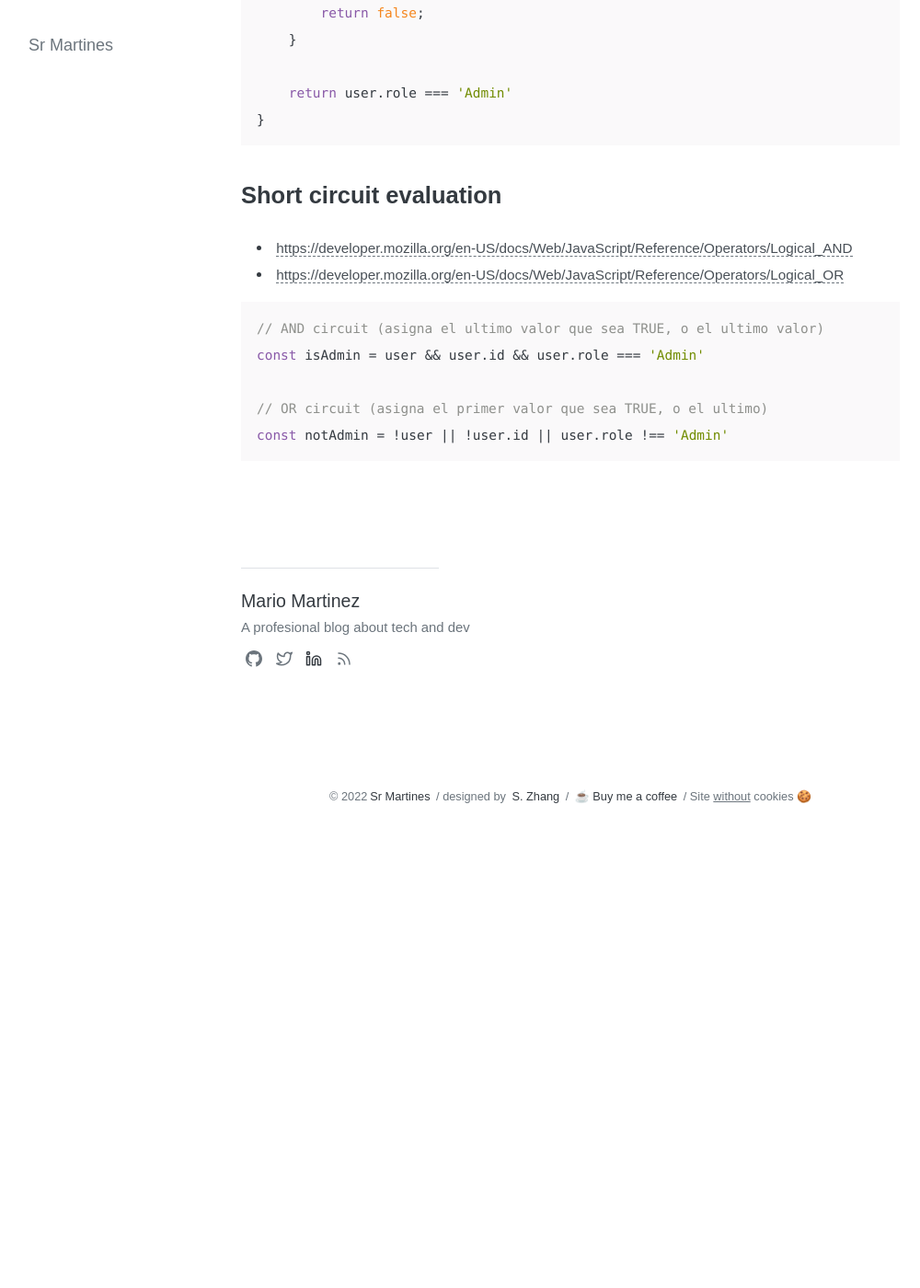
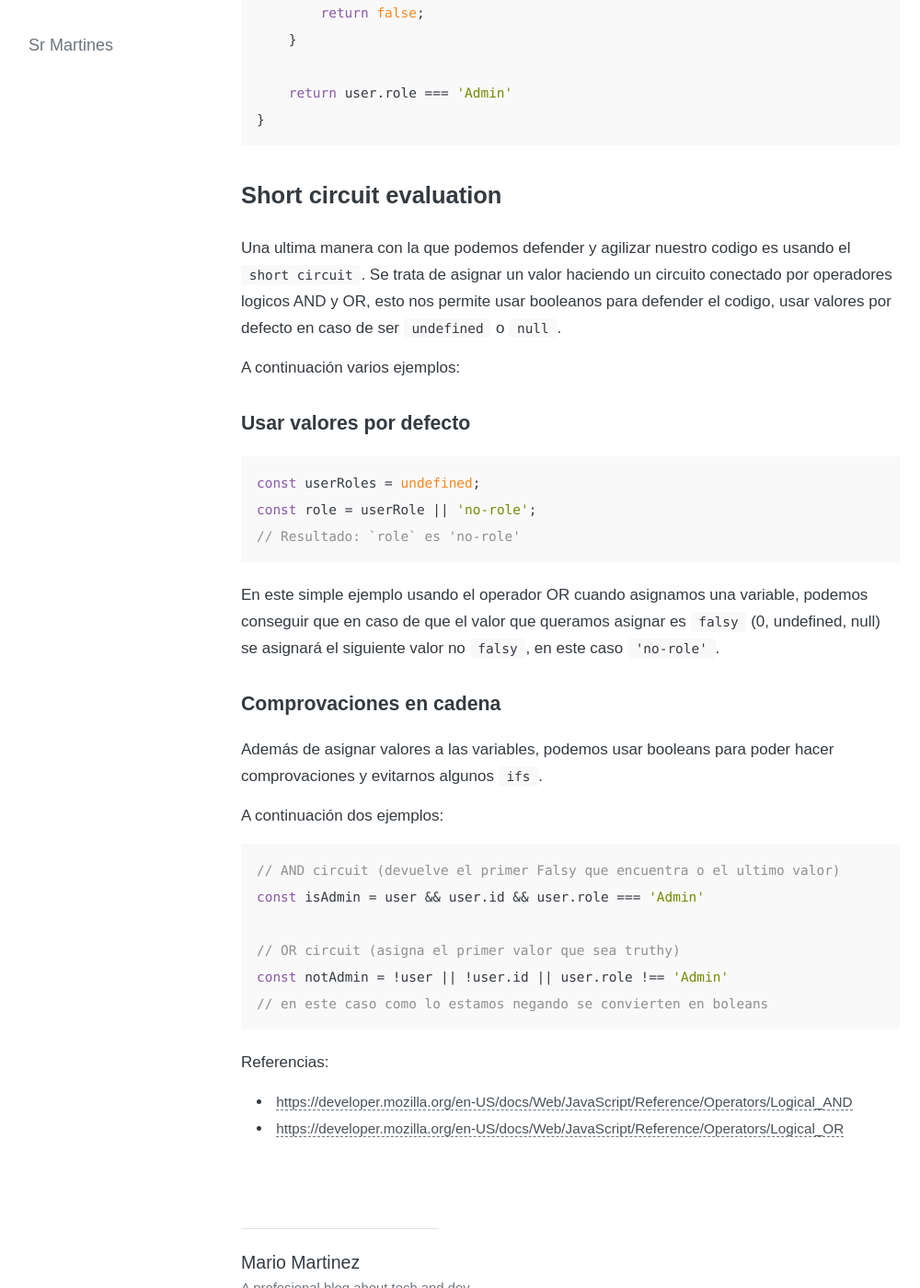
Before and after one commit to ewiggin/srmartines, a Jekyll site: the page built from _posts/2022-04-06-usar-correctamente-defensivas.md, in a window 1280 px wide and 1400 px high, scrolled down 3990 px. Shown: the whole window at 92% size, without its empty margins (20-1020 px from the left). Built offline with Jekyll 4.4.1, drawn with Linux system fonts in a browser that asks for light colours; before the commit the page ends 4890 px from its top, so only the background shows below that.

Commit message:
ampliar seccion de shortcircuit

````diff
--- a/_posts/2022-04-06-usar-correctamente-defensivas.md
+++ b/_posts/2022-04-06-usar-correctamente-defensivas.md
@@ -133,13 +133,40 @@ function isAdmin(user): boolean {
 
 ### Short circuit evaluation
 
+Una ultima manera con la que podemos defender y agilizar nuestro codigo es usando el `short circuit`.
+Se trata de asignar un valor haciendo un circuito conectado por operadores logicos AND y OR, esto nos permite
+usar booleanos para defender el codigo, usar valores por defecto en caso de ser `undefined` o `null`.
+
+A continuación varios ejemplos:
+
+#### Usar valores por defecto
+
+```typescript
+const userRoles = undefined;
+const role = userRole || 'no-role';
+// Resultado: `role` es 'no-role'
+```
+En este simple ejemplo usando el operador OR cuando asignamos una variable, podemos conseguir que en
+caso de que el valor que queramos asignar es `falsy` (0, undefined, null) se asignará el siguiente valor
+no `falsy`, en este caso `'no-role'`.
+
+#### Comprovaciones en cadena
+
+Además de asignar valores a las variables, podemos usar booleans para poder hacer comprovaciones y evitarnos
+algunos `ifs`.
+
+A continuación dos ejemplos:
+
+```typescript
+// AND circuit (devuelve el primer Falsy que encuentra o el ultimo valor)
+const isAdmin = user && user.id && user.role === 'Admin'
+
+// OR circuit (asigna el primer valor que sea truthy)
+const notAdmin = !user || !user.id || user.role !== 'Admin'
+// en este caso como lo estamos negando se convierten en boleans
+```
+
+Referencias:
+
 - [https://developer.mozilla.org/en-US/docs/Web/JavaScript/Reference/Operators/Logical_AND](https://developer.mozilla.org/en-US/docs/Web/JavaScript/Reference/Operators/Logical_AND)
 - [https://developer.mozilla.org/en-US/docs/Web/JavaScript/Reference/Operators/Logical_OR](https://developer.mozilla.org/en-US/docs/Web/JavaScript/Reference/Operators/Logical_OR)
-
-```typescript
-// AND circuit (asigna el ultimo valor que sea TRUE, o el ultimo valor)
-const isAdmin = user && user.id && user.role === 'Admin'
-
-// OR circuit (asigna el primer valor que sea TRUE, o el ultimo)
-const notAdmin = !user || !user.id || user.role !== 'Admin'
-```
````
